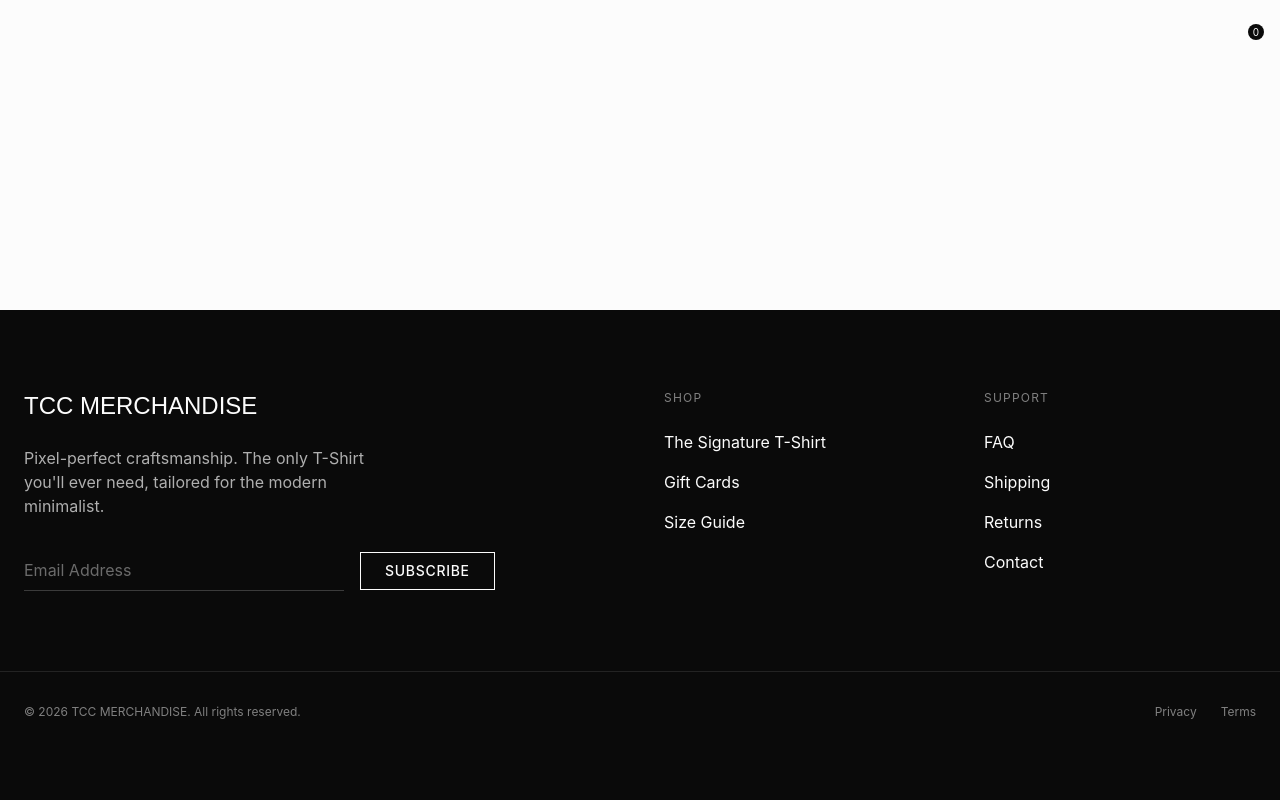
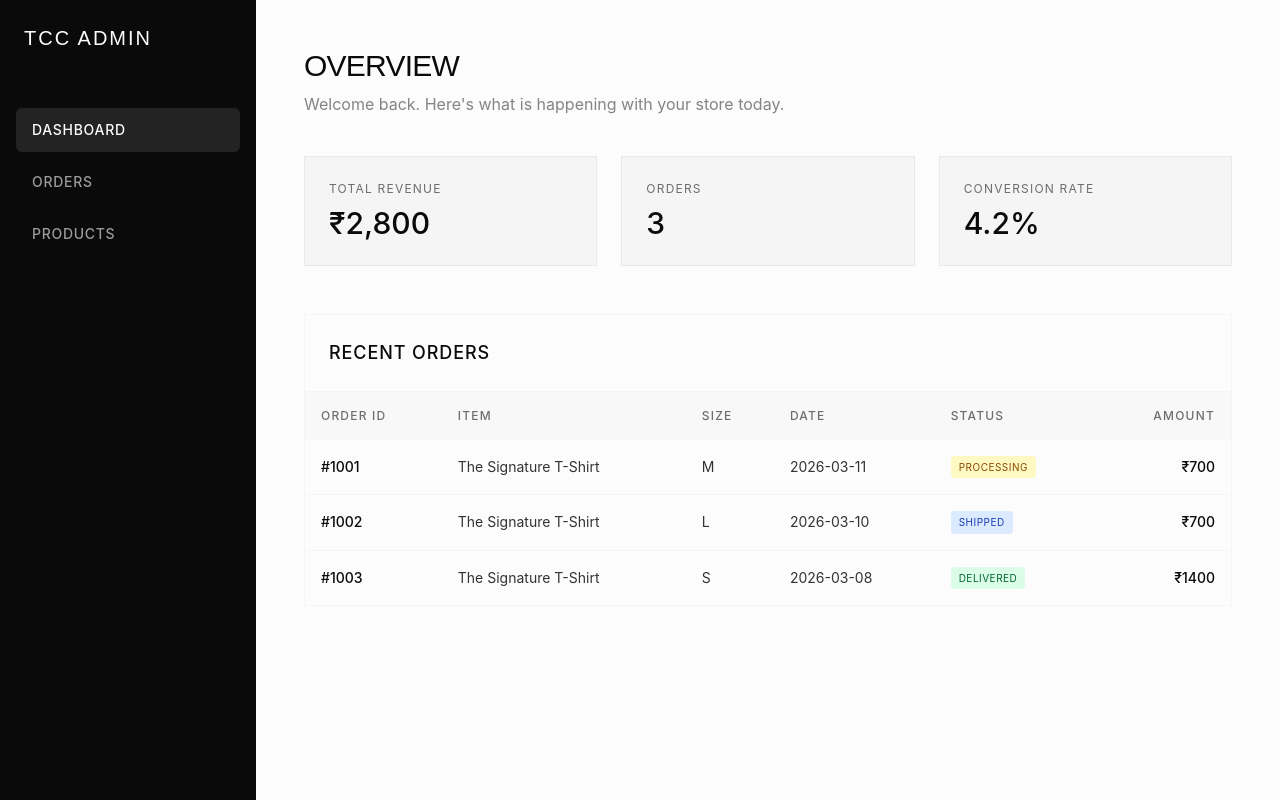
Before and after one commit to gokulkannanganesamoorthy/tcc_merchandise, a React (Vite) app: page /admin in a window 1280 px wide. Built offline with nearby package versions, Linux system fonts and the light colour scheme.

Commit message:
feat: indian pricing, razorpay simulation, and admin page

```diff
--- a/src/App.jsx
+++ b/src/App.jsx
@@ -1,12 +1,26 @@
 import { useEffect } from 'react';
-import { BrowserRouter, Routes, Route } from 'react-router-dom';
+import { BrowserRouter, Routes, Route, Outlet } from 'react-router-dom';
 import { HelmetProvider } from 'react-helmet-async';
 import Lenis from 'lenis';
 import { Toaster } from 'sonner';
 import Home from './pages/Home';
+import Admin from './pages/Admin';
 import Navbar from './components/layout/Navbar';
 import Footer from './components/layout/Footer';
 import CartSlideOver from './components/layout/CartSlideOver';
+
+// Layout for the public store incorporating Navbar, Footer, and Cart
+const StoreLayout = () => {
+  return (
+    <div className="flex flex-col min-h-screen">
+      <Navbar />
+      <main className="flex-grow">
+        <Outlet />
+      </main>
+      <Footer />
+    </div>
+  );
+};
 
 function App() {
   useEffect(() => {
@@ -37,6 +51,7 @@ function App() {
   return (
     <HelmetProvider>
       <BrowserRouter>
+        {/* Global Components */}
         <Toaster position="bottom-center" toastOptions={{
           style: {
             background: '#0a0a0a',
@@ -50,15 +65,17 @@ function App() {
           }
         }} />
         <CartSlideOver />
-        <div className="flex flex-col min-h-screen">
-          <Navbar />
-          <main className="flex-grow">
-            <Routes>
-              <Route path="/" element={<Home />} />
-            </Routes>
-          </main>
-          <Footer />
-        </div>
+
+        {/* Routes */}
+        <Routes>
+          {/* Public Storefront Routes */}
+          <Route element={<StoreLayout />}>
+            <Route path="/" element={<Home />} />
+          </Route>
+
+          {/* Admin Routes (No Navbar/Footer) */}
+          <Route path="/admin" element={<Admin />} />
+        </Routes>
       </BrowserRouter>
     </HelmetProvider>
   );
--- a/src/components/layout/CartSlideOver.jsx
+++ b/src/components/layout/CartSlideOver.jsx
@@ -86,7 +86,7 @@ const CartSlideOver = () => {
                             <Plus size={14} />
                           </button>
                         </div>
-                        <p className="font-medium">${(item.price * item.quantity).toFixed(2)}</p>
+                        <p className="font-medium">₹{(item.price * item.quantity).toFixed(2)}</p>
                       </div>
                     </div>
                   </div>
@@ -99,15 +99,32 @@ const CartSlideOver = () => {
               <div className="border-t border-brand-gray p-6 bg-brand-white">
                 <div className="flex items-center justify-between mb-6">
                   <span className="uppercase tracking-widest text-sm text-brand-darkGray">Subtotal</span>
-                  <span className="text-xl font-medium">${cartTotal().toFixed(2)}</span>
+                  <span className="text-xl font-medium">₹{cartTotal().toFixed(2)}</span>
                 </div>
                 <p className="text-xs text-brand-darkGray/60 mb-6 text-center">Shipping & taxes calculated at checkout</p>
                 <button
                   onClick={() => {
                     import('sonner').then(({ toast }) => {
-                      toast.success('Redirecting to checkout...', {
-                        description: 'This is a demo. In a real app, you would go to Stripe/Shopify.'
+                      const toastId = toast.loading('Initializing Razorpay Checkout...', {
+                        description: 'Please wait while we connect securely.'
                       });
+
+                      setTimeout(() => {
+                        toast.loading('Processing Payment of ₹' + cartTotal().toFixed(2) + '...', {
+                          id: toastId,
+                          description: 'Do not close this window.'
+                        });
+
+                        setTimeout(() => {
+                          toast.success('Payment Successful!', {
+                            id: toastId,
+                            description: 'Your order for The Signature T-Shirt has been placed.'
+                          });
+                          setTimeout(() => {
+                             closeCart();
+                          }, 1500);
+                        }, 2000);
+                      }, 1500);
                     });
                   }}
                   className="w-full bg-brand-black text-brand-white py-4 uppercase tracking-widest text-sm font-medium hover:bg-brand-darkGray transition-colors duration-300 relative overflow-hidden group"
--- a/src/components/sections/ProductShowcase.jsx
+++ b/src/components/sections/ProductShowcase.jsx
@@ -18,7 +18,7 @@ const ProductShowcase = () => {
       addToCart({
         id: 'tcc-signature-tee',
         name: 'The Signature T-Shirt',
-        price: 55.00,
+        price: 700.00,
         size: selectedSize,
         image: 'https://images.unsplash.com/photo-1576566588028-4147f3842f27?auto=format&fit=crop&q=80&w=400'
       });
@@ -28,7 +28,7 @@ const ProductShowcase = () => {
   };
 
   return (
-    <section className="bg-brand-white py-20 lg:py-32">
+    <section id="product-section" className="bg-brand-white py-20 lg:py-32">
       <div className="container mx-auto px-6">
         <div className="grid grid-cols-1 lg:grid-cols-2 gap-12 lg:gap-24 items-start">
 
@@ -66,7 +66,7 @@ const ProductShowcase = () => {
               transition={{ duration: 0.8, delay: 0.2 }}
             >
               <h2 className="text-3xl lg:text-5xl font-display uppercase tracking-tight mb-4">The Signature <br/> T-Shirt</h2>
-              <p className="text-xl text-brand-darkGray mb-8">$55.00</p>
+              <p className="text-xl text-brand-darkGray mb-8">₹700</p>
 
               <div className="prose prose-lg text-brand-darkGray/80 font-sans mb-12">
                 <p>
@@ -121,13 +121,13 @@ const ProductShowcase = () => {
                 disabled={isAdding}
                 className="w-full bg-brand-black text-brand-white py-5 uppercase tracking-widest text-sm font-medium hover:bg-brand-darkGray transition-colors duration-300 relative overflow-hidden group disabled:opacity-70 disabled:cursor-not-allowed"
               >
-                <span className="relative z-10">{isAdding ? 'Adding...' : 'Add to Cart — $55'}</span>
+                <span className="relative z-10">{isAdding ? 'Adding...' : 'Add to Cart — ₹700'}</span>
                 {/* Micro-interaction beam sweep */}
                 <div className="absolute top-0 -left-[100%] w-1/2 h-full bg-gradient-to-r from-transparent via-brand-white/10 to-transparent skew-x-[45deg] group-hover:left-[200%] transition-all duration-1000 ease-in-out z-0" />
               </button>
 
               <div className="mt-8 pt-8 border-t border-brand-gray text-sm text-brand-darkGray/60 flex flex-col gap-2">
-                <p>✓ Free shipping on orders over $100</p>
+                <p>✓ Free shipping on orders over ₹1000</p>
                 <p>✓ Free returns within 30 days</p>
               </div>
             </motion.div>
--- /dev/null
+++ b/src/pages/Admin.jsx
@@ -0,0 +1,108 @@
+// eslint-disable-next-line no-unused-vars
+import { motion } from 'framer-motion';
+
+const Admin = () => {
+  const mockOrders = [
+    { id: '#1001', item: 'The Signature T-Shirt', size: 'M', amount: '₹700', status: 'Processing', date: '2026-03-11' },
+    { id: '#1002', item: 'The Signature T-Shirt', size: 'L', amount: '₹700', status: 'Shipped', date: '2026-03-10' },
+    { id: '#1003', item: 'The Signature T-Shirt', size: 'S', amount: '₹1400', status: 'Delivered', date: '2026-03-08' },
+  ];
+
+  return (
+    <div className="min-h-screen bg-brand-white flex">
+      {/* Sidebar Navigation */}
+      <motion.aside
+        initial={{ x: -50, opacity: 0 }}
+        animate={{ x: 0, opacity: 1 }}
+        transition={{ duration: 0.5 }}
+        className="w-64 bg-brand-black text-brand-white flex flex-col fixed h-full z-10"
+      >
+        <div className="p-6">
+          <h2 className="text-xl font-display tracking-widest uppercase">TCC Admin</h2>
+        </div>
+        <nav className="flex-1 px-4 mt-8 space-y-2">
+          <a href="#" className="flex items-center gap-3 px-4 py-3 bg-brand-white/10 rounded-md text-sm font-medium uppercase tracking-wider">
+            Dashboard
+          </a>
+          <a href="#" className="flex items-center gap-3 px-4 py-3 text-brand-white/60 hover:bg-brand-white/5 rounded-md text-sm font-medium uppercase tracking-wider transition-colors">
+            Orders
+          </a>
+          <a href="#" className="flex items-center gap-3 px-4 py-3 text-brand-white/60 hover:bg-brand-white/5 rounded-md text-sm font-medium uppercase tracking-wider transition-colors">
+            Products
+          </a>
+        </nav>
+      </motion.aside>
+
+      {/* Main Content Area */}
+      <main className="flex-1 ml-64 p-8 lg:p-12">
+        <motion.div
+           initial={{ y: 20, opacity: 0 }}
+           animate={{ y: 0, opacity: 1 }}
+           transition={{ duration: 0.5, delay: 0.2 }}
+        >
+          <div className="mb-10">
+            <h1 className="text-3xl font-display uppercase tracking-tight text-brand-black">Overview</h1>
+            <p className="text-brand-darkGray/60 mt-2">Welcome back. Here's what is happening with your store today.</p>
+          </div>
+
+          {/* Stats Grid */}
+          <div className="grid grid-cols-1 md:grid-cols-3 gap-6 mb-12">
+            {[
+              { label: 'Total Revenue', value: '₹2,800' },
+              { label: 'Orders', value: '3' },
+              { label: 'Conversion Rate', value: '4.2%' },
+            ].map((stat, i) => (
+              <div key={i} className="bg-brand-gray p-6 border border-brand-black/5">
+                <p className="text-xs uppercase tracking-widest text-brand-darkGray/70 mb-2">{stat.label}</p>
+                <p className="text-3xl font-medium">{stat.value}</p>
+              </div>
+            ))}
+          </div>
+
+          {/* Recent Orders Table */}
+          <div className="bg-brand-white border border-brand-gray overflow-hidden">
+            <div className="p-6 border-b border-brand-gray">
+              <h2 className="text-lg font-medium uppercase tracking-wider">Recent Orders</h2>
+            </div>
+            <div className="overflow-x-auto">
+              <table className="w-full text-left border-collapse">
+                <thead>
+                  <tr className="bg-brand-gray/50 text-xs uppercase tracking-widest text-brand-darkGray/70">
+                    <th className="p-4 font-medium">Order ID</th>
+                    <th className="p-4 font-medium">Item</th>
+                    <th className="p-4 font-medium hidden sm:table-cell">Size</th>
+                    <th className="p-4 font-medium">Date</th>
+                    <th className="p-4 font-medium">Status</th>
+                    <th className="p-4 font-medium text-right">Amount</th>
+                  </tr>
+                </thead>
+                <tbody className="text-sm">
+                  {mockOrders.map((order, i) => (
+                    <tr key={i} className="border-b border-brand-gray last:border-0 hover:bg-brand-gray/20 transition-colors">
+                      <td className="p-4 font-medium">{order.id}</td>
+                      <td className="p-4 text-brand-darkGray">{order.item}</td>
+                      <td className="p-4 text-brand-darkGray hidden sm:table-cell">{order.size}</td>
+                      <td className="p-4 text-brand-darkGray">{order.date}</td>
+                      <td className="p-4">
+                        <span className={`inline-block px-2 py-1 text-[10px] uppercase tracking-wider rounded-sm ${
+                          order.status === 'Delivered' ? 'bg-green-100 text-green-800' :
+                          order.status === 'Shipped' ? 'bg-blue-100 text-blue-800' :
+                          'bg-yellow-100 text-yellow-800'
+                        }`}>
+                          {order.status}
+                        </span>
+                      </td>
+                      <td className="p-4 text-right font-medium">{order.amount}</td>
+                    </tr>
+                  ))}
+                </tbody>
+              </table>
+            </div>
+          </div>
+        </motion.div>
+      </main>
+    </div>
+  );
+};
+
+export default Admin;
```
